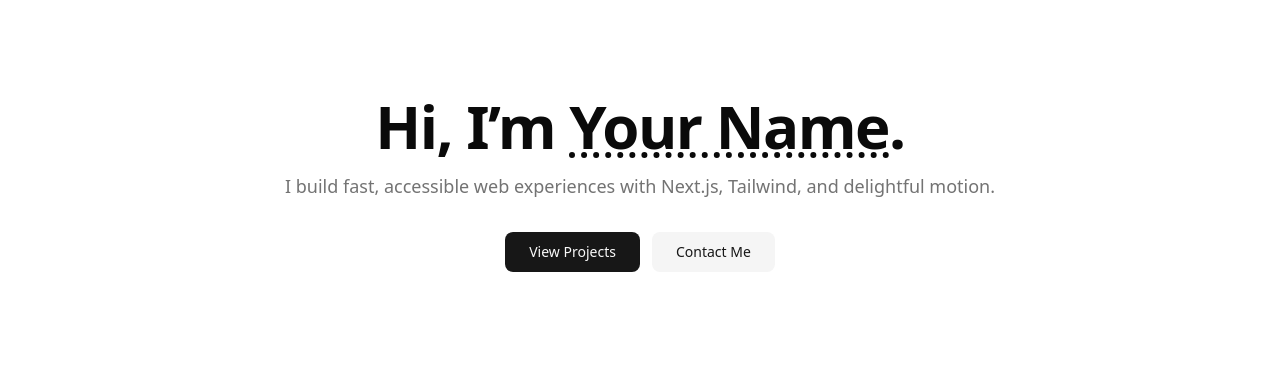
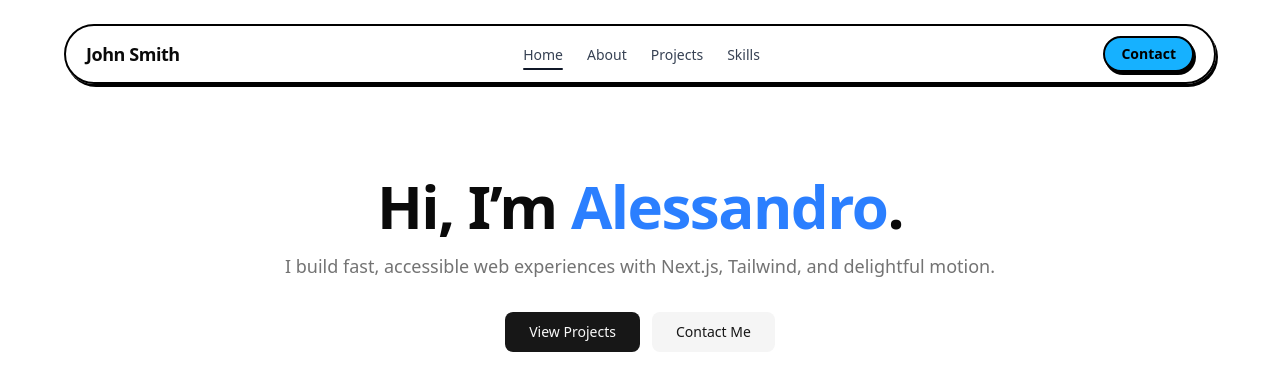
Before and after one commit to alessandro-arg/portfolio-2.0, a Next.js app: page / in a window 1280 px wide. Shown: the top 390 px of the page. Built offline with nearby package versions, Linux system fonts and the light colour scheme.

Commit message:
feat: added next-themes and implemented the theme provider. created a header and a temporary hero section.

```diff
--- a/app/globals.css
+++ b/app/globals.css
@@ -83,7 +83,7 @@
   --foreground: oklch(0.985 0 0);
   --card: oklch(0.205 0 0);
   --card-foreground: oklch(0.985 0 0);
-  --popover: oklch(0.205 0 0);
+  --popover: oklch(0.269 0 0);
   --popover-foreground: oklch(0.985 0 0);
   --primary: oklch(0.922 0 0);
   --primary-foreground: oklch(0.205 0 0);
@@ -91,7 +91,7 @@
   --secondary-foreground: oklch(0.985 0 0);
   --muted: oklch(0.269 0 0);
   --muted-foreground: oklch(0.708 0 0);
-  --accent: oklch(0.269 0 0);
+  --accent: oklch(0.371 0 0);
   --accent-foreground: oklch(0.985 0 0);
   --destructive: oklch(0.704 0.191 22.216);
   --border: oklch(1 0 0 / 10%);
@@ -109,7 +109,7 @@
   --sidebar-accent: oklch(0.269 0 0);
   --sidebar-accent-foreground: oklch(0.985 0 0);
   --sidebar-border: oklch(1 0 0 / 10%);
-  --sidebar-ring: oklch(0.556 0 0);
+  --sidebar-ring: oklch(0.439 0 0);
 }
 
 @layer base {
--- a/app/layout.tsx
+++ b/app/layout.tsx
@@ -1,5 +1,7 @@
 import type { Metadata } from "next";
 import { Geist, Geist_Mono } from "next/font/google";
+import { ThemeProvider } from "@/components/providers/ThemeProvider";
+import Header from "@/components/layout/Header";
 import "./globals.css";
 
 const geistSans = Geist({
@@ -25,9 +27,15 @@ export default function RootLayout({
   return (
     <html lang="en" suppressHydrationWarning>
       <body
-        className={`${geistSans.variable} ${geistMono.variable} antialiased bg-black-500`}
+        className={`${geistSans.variable} ${geistMono.variable} antialiased`}
       >
-        {children}
+        {/* floating header */}
+        <Header />
+
+        {/* page content needs some top padding so it's not covered by the fixed header */}
+        <div className="pt-20">
+          <ThemeProvider>{children}</ThemeProvider>
+        </div>
       </body>
     </html>
   );
--- a/components/layout/Header.tsx
+++ b/components/layout/Header.tsx
@@ -0,0 +1,168 @@
+"use client";
+
+import Link from "next/link";
+import { useEffect, useMemo, useRef, useState } from "react";
+import { motion, AnimatePresence } from "framer-motion";
+import { gsap } from "gsap";
+
+const NAV = [
+  { href: "#home", label: "Home" },
+  { href: "#about", label: "About" },
+  { href: "#projects", label: "Projects" },
+  { href: "#skills", label: "Skills" },
+];
+
+function useScrollDirection(threshold = 6) {
+  // returns "up" | "down"
+  const [dir, setDir] = useState<"up" | "down">("up");
+  const lastY = useRef(0);
+
+  useEffect(() => {
+    let ticking = false;
+
+    const onScroll = () => {
+      const y = window.scrollY || 0;
+      if (!ticking) {
+        window.requestAnimationFrame(() => {
+          const delta = y - lastY.current;
+          if (Math.abs(delta) > threshold) {
+            setDir(delta > 0 ? "down" : "up");
+            lastY.current = y <= 0 ? 0 : y;
+          }
+          ticking = false;
+        });
+        ticking = true;
+      }
+    };
+
+    window.addEventListener("scroll", onScroll, { passive: true });
+    return () => window.removeEventListener("scroll", onScroll);
+  }, [threshold]);
+
+  return dir;
+}
+
+export default function Header() {
+  const dir = useScrollDirection(8);
+  const barRef = useRef<HTMLDivElement>(null);
+  const underlineLayoutId = useMemo(() => "nav-underline", []);
+  const [active, setActive] = useState("#home");
+
+  // Mount animation + show/hide on scroll with GSAP
+  useEffect(() => {
+    if (!barRef.current) return;
+    const el = barRef.current;
+
+    // enter animation
+    gsap.fromTo(
+      el,
+      { y: -40, opacity: 0, filter: "blur(6px)" },
+      {
+        y: 0,
+        opacity: 1,
+        filter: "blur(0px)",
+        duration: 0.6,
+        ease: "power3.out",
+        delay: 0.05,
+      }
+    );
+  }, []);
+
+  useEffect(() => {
+    if (!barRef.current) return;
+    const el = barRef.current;
+    // hide when scrolling down, show when up
+    gsap.to(el, {
+      y: dir === "down" ? -80 : 12, // 12px margin from the top when shown
+      duration: 0.45,
+      ease: "power3.out",
+    });
+  }, [dir]);
+
+  return (
+    <div className="pointer-events-none fixed left-0 right-0 top-3 z-50">
+      <div className="mx-auto max-w-[1200px] px-4 sm:px-6">
+        {/* The floating shell we animate with GSAP */}
+        <div
+          ref={barRef}
+          className="pointer-events-auto mx-auto"
+          style={{ willChange: "transform" }}
+        >
+          <nav
+            className={[
+              // pill look
+              "relative flex items-center justify-between gap-4",
+              "rounded-full border-2 border-black bg-white/95 backdrop-blur supports-[backdrop-filter]:bg-white/80",
+              "shadow-[2px_3px_0_0_#000] px-4 py-2 sm:px-5 sm:py-2.5",
+            ].join(" ")}
+          >
+            {/* Name/Logo */}
+            <Link
+              href="/"
+              className="select-none text-base font-semibold tracking-tight sm:text-lg"
+              onMouseDown={(e) => e.currentTarget.classList.add("scale-95")}
+              onMouseUp={(e) => e.currentTarget.classList.remove("scale-95")}
+            >
+              John Smith
+            </Link>
+
+            {/* Nav */}
+            <ul className="hidden items-center gap-6 sm:flex">
+              {NAV.map((item) => {
+                const isActive = active === item.href;
+                return (
+                  <li key={item.href} className="relative">
+                    <Link
+                      href={item.href}
+                      className="text-sm text-gray-700 hover:text-gray-900 transition-colors"
+                      onClick={() => setActive(item.href)}
+                    >
+                      {item.label}
+                    </Link>
+
+                    {/* animated underline */}
+                    <AnimatePresence>
+                      {isActive && (
+                        <motion.span
+                          layoutId={underlineLayoutId}
+                          className="absolute -bottom-1 left-0 h-[2px] w-full rounded-full bg-gray-900"
+                          initial={{ opacity: 0 }}
+                          animate={{ opacity: 1 }}
+                          exit={{ opacity: 0 }}
+                          transition={{
+                            type: "spring",
+                            stiffness: 350,
+                            damping: 30,
+                          }}
+                        />
+                      )}
+                    </AnimatePresence>
+                  </li>
+                );
+              })}
+            </ul>
+
+            {/* Contact button */}
+            <motion.div
+              whileHover={{ y: -1 }}
+              whileTap={{ scale: 0.97, y: 0 }}
+              transition={{ type: "spring", stiffness: 500, damping: 30 }}
+            >
+              <Link
+                href="#contact"
+                className={[
+                  "inline-flex items-center justify-center rounded-full",
+                  "border-2 border-black bg-[#16b1ff] px-4 py-1.5 text-sm font-semibold text-black",
+                  "shadow-[2px_3px_0_0_#000] hover:shadow-[1px_2px_0_0_#000] transition-shadow",
+                ].join(" ")}
+                onClick={() => setActive("#contact")}
+              >
+                Contact
+              </Link>
+            </motion.div>
+          </nav>
+        </div>
+      </div>
+    </div>
+  );
+}
--- /dev/null
+++ b/components/providers/ThemeProvider.tsx
@@ -0,0 +1,18 @@
+"use client";
+
+import { ThemeProvider as NextThemesProvider } from "next-themes";
+import { type ThemeProviderProps } from "next-themes/dist/types";
+
+export function ThemeProvider({ children, ...props }: ThemeProviderProps) {
+  return (
+    <NextThemesProvider
+      attribute="class"
+      defaultTheme="system"
+      enableSystem
+      disableTransitionOnChange
+      {...props}
+    >
+      {children}
+    </NextThemesProvider>
+  );
+}
--- a/components/sections/Hero.tsx
+++ b/components/sections/Hero.tsx
@@ -18,7 +18,7 @@ export default function Hero() {
   }, []);
 
   return (
-    <section className="relative overflow-hidden px-6 py-24 md:px-10">
+    <section className="relative overflow-hidden px-6 py-24 md:px-10 h-[300vh]">
       <div
         ref={ringRef}
         className="pointer-events-none absolute inset-0 [mask-image:radial-gradient(600px_circle_at_50%_50%,#000_10%,transparent_60%)]"
@@ -30,8 +30,7 @@ export default function Hero() {
           animate={{ y: 0, opacity: 1 }}
           transition={{ type: "spring", stiffness: 80 }}
         >
-          Hi, I’m <span className="underline decoration-dotted">Your Name</span>
-          .
+          Hi, I’m <span className="text-blue-500">Alessandro</span>.
         </motion.h1>
         <motion.p
           className="mt-4 text-muted-foreground md:text-lg"
--- a/package.json
+++ b/package.json
@@ -15,7 +15,9 @@
     "gsap": "^3.13.0",
     "lucide-react": "^0.544.0",
     "next": "15.5.4",
+    "next-intl": "^4.3.9",
     "next-seo": "^6.8.0",
+    "next-themes": "^0.4.6",
     "postcss": "^8.5.6",
     "react": "19.1.0",
     "react-dom": "19.1.0"
```
Also changed, not shown: 1 other file (tests, documents, lock files or other folders).
